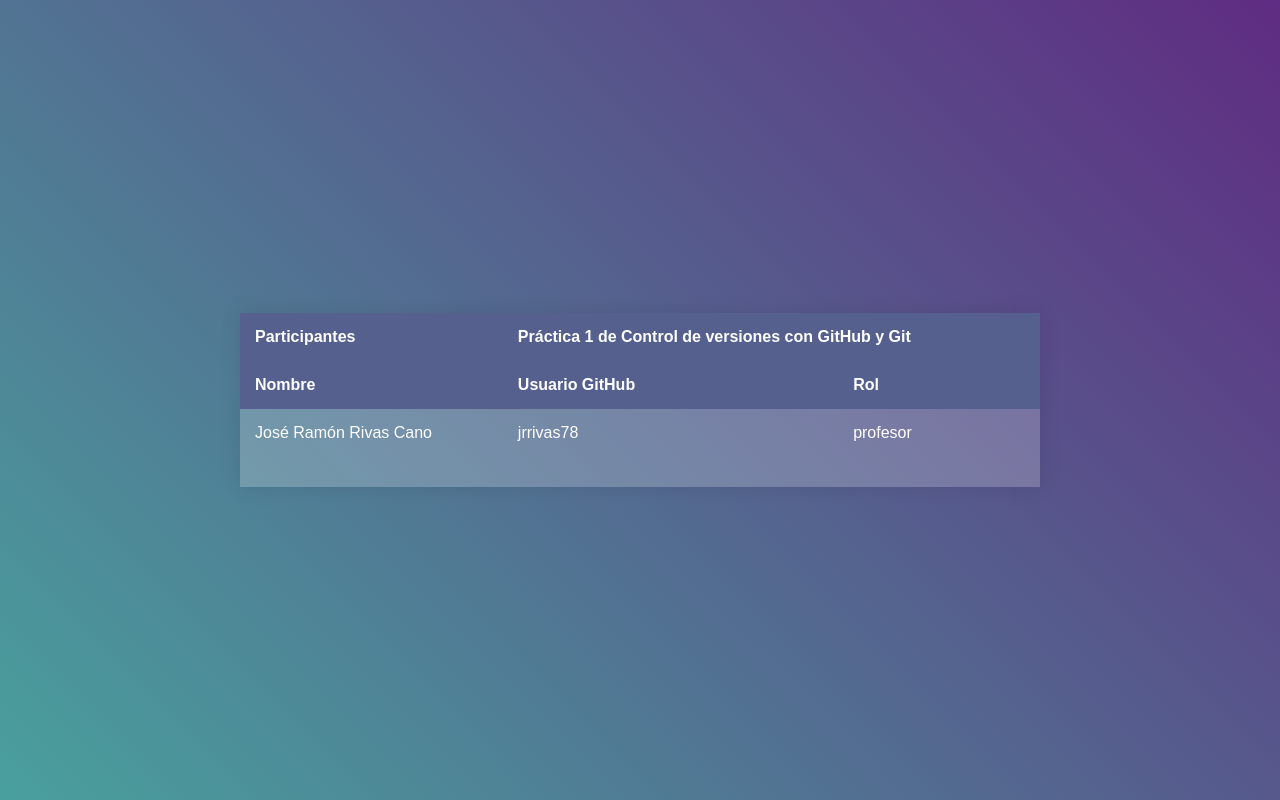
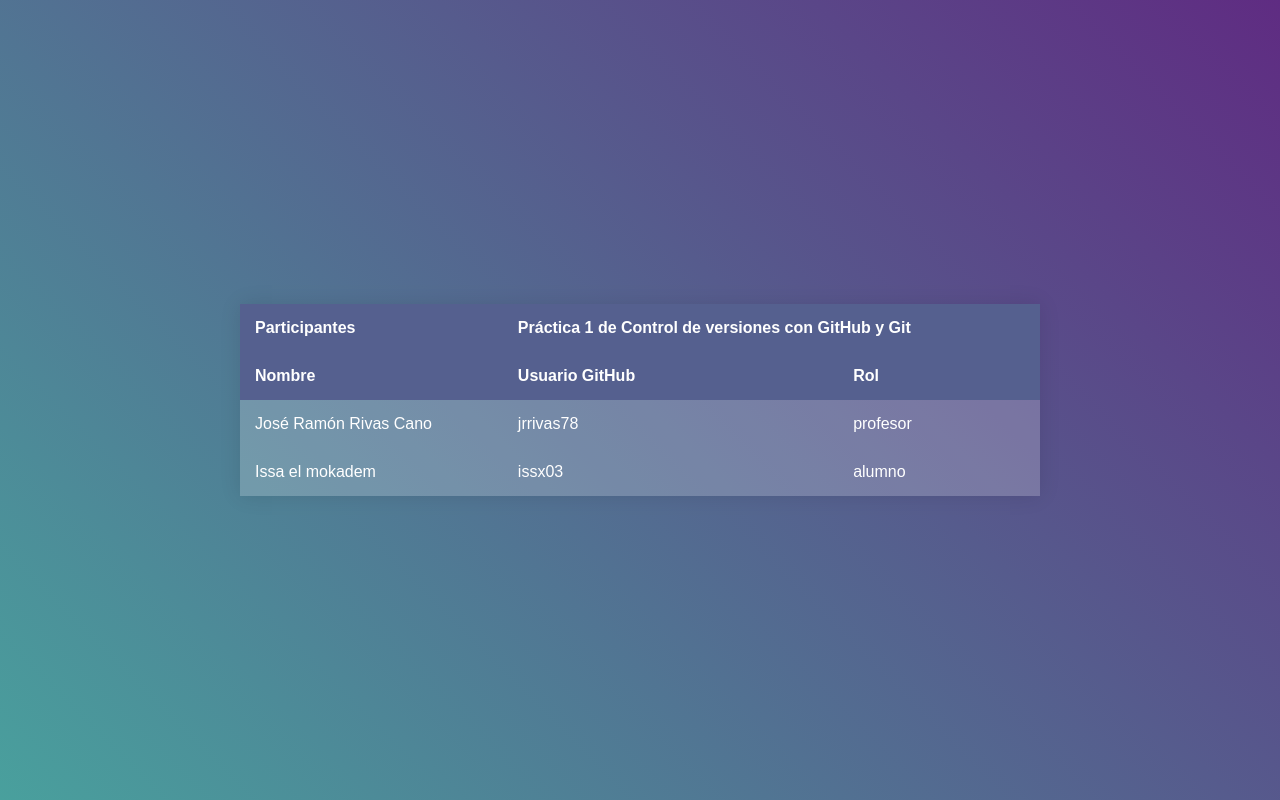
Before and after one commit to fcorcar/EEDD1-Backup, a plain HTML site: page index.html in a window 1280 px wide. Drawn offline with Linux system fonts and the light colour scheme.

Commit message:
issa añadido como participante

```diff
--- a/index.html
+++ b/index.html
@@ -23,9 +23,9 @@
                     <td>José Ramón Rivas Cano</td><td>jrrivas78</td><td>profesor</td>
                 </tr>
                 <tr>
-                    <td></td>
-                    <td></td>
-                    <td></td>
+                    <td>Issa el mokadem</td>
+                    <td>issx03</td>
+                    <td>alumno</td>
                 </tr>
             </tbody>
         </table>
```
